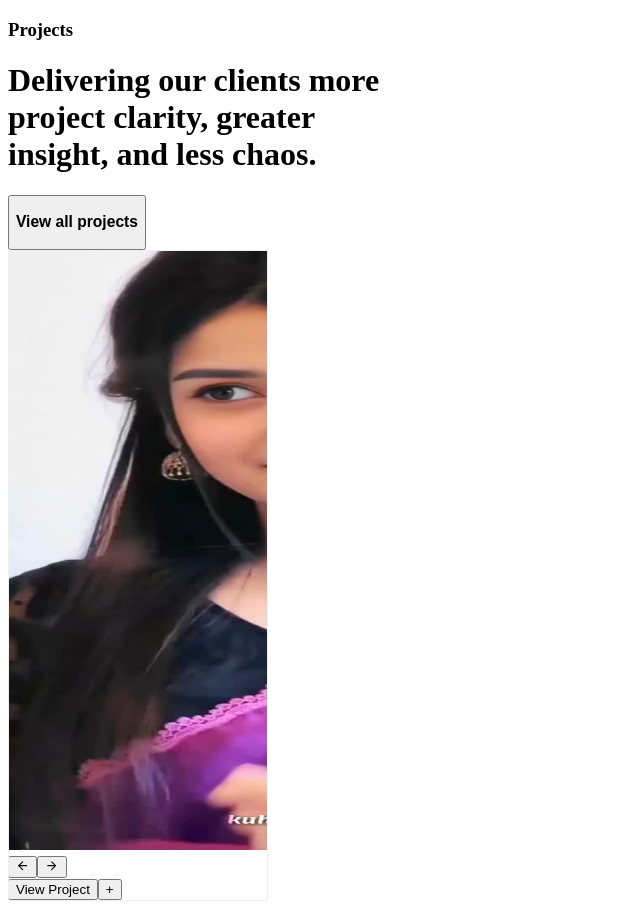
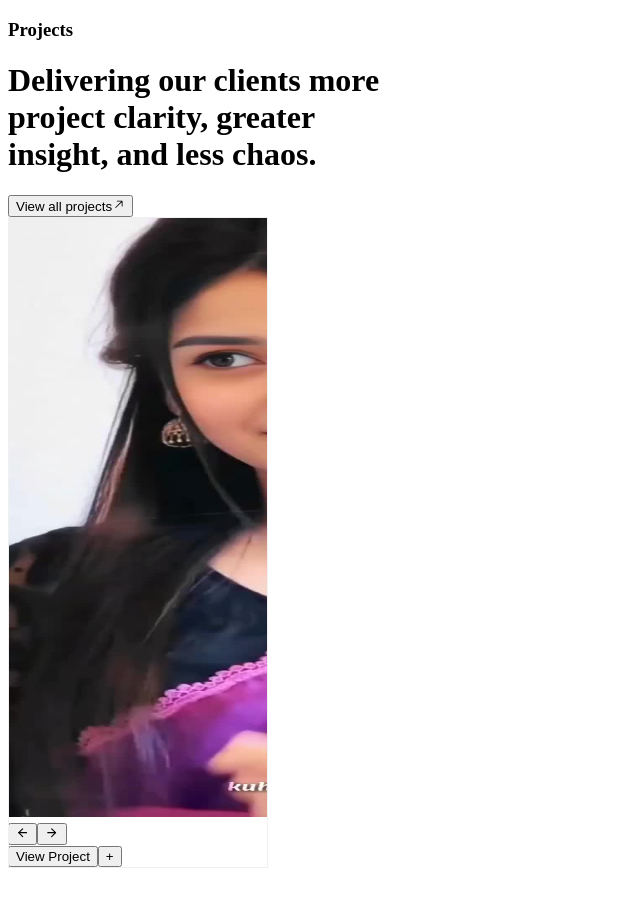
Before and after one commit to Nazrul144/evergreen_abason_group, a Next.js app: page /homePage/Projects in a window 1280 px wide. Shown: the whole page, without its empty margins (0-640 px from the left). After the commit the page ends 876 px from the top, so only its background shows below. Built offline with nearby package versions, Linux system fonts and the light colour scheme.

Commit message:
Project updated

```diff
--- a/src/pages/homePage/Projects.tsx
+++ b/src/pages/homePage/Projects.tsx
@@ -3,6 +3,7 @@ import { Card } from "antd";
 import Image from "next/image";
 import { useState } from "react";
 import { FiArrowLeft, FiArrowRight } from "react-icons/fi";
+import { GoArrowUpRight } from "react-icons/go";
 
 const images = Array(10).fill("/demo_girl.jpg"); // 10 SAME IMAGES
 
@@ -25,8 +26,28 @@ export default function Projects() {
         insight, and less chaos.
       </h1>
 
-      <button className="flex items-center cursor-pointer mb-6">
-        <h3 className="text-[#4A5565] dark:text-gray-400">View all projects</h3>
+      <button className="flex items-center gap-1 cursor-pointer mb-6 group">
+        <span
+          className="
+      flex items-center gap-2
+      text-[#4A5565] dark:text-gray-400
+      group-hover:text-green-500
+      relative
+      after:content-['']
+      after:absolute
+      after:left-0
+      after:bottom-0
+      after:w-0
+      after:h-[1.5px]
+      after:bg-green-500
+      after:transition-all
+      after:duration-300
+      group-hover:after:w-full
+    "
+        >
+          View all projects
+          <GoArrowUpRight className="transition-all duration-300 group-hover:translate-x-1 group-hover:-translate-y-1" />
+        </span>
       </button>
 
       {/* CARD */}
```
